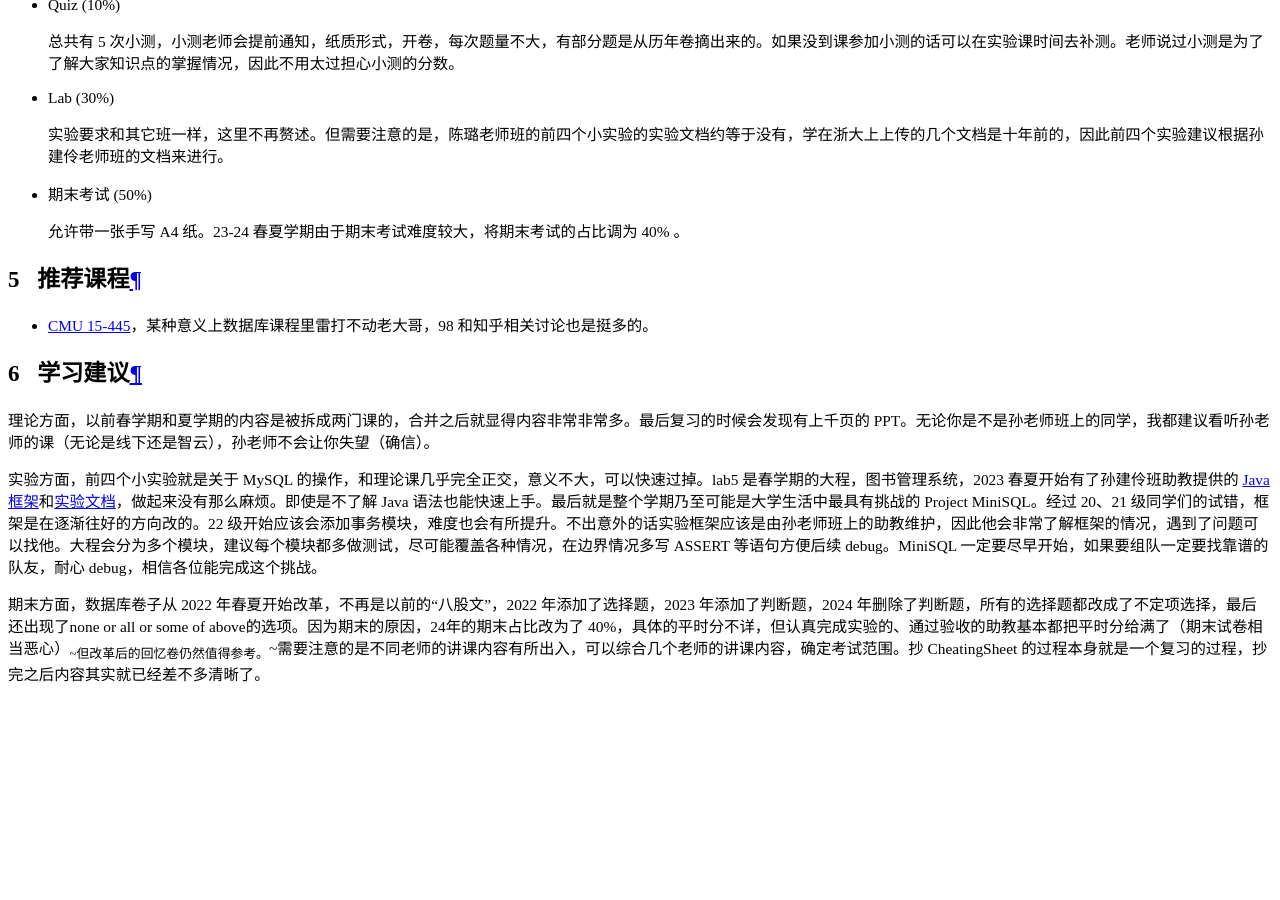
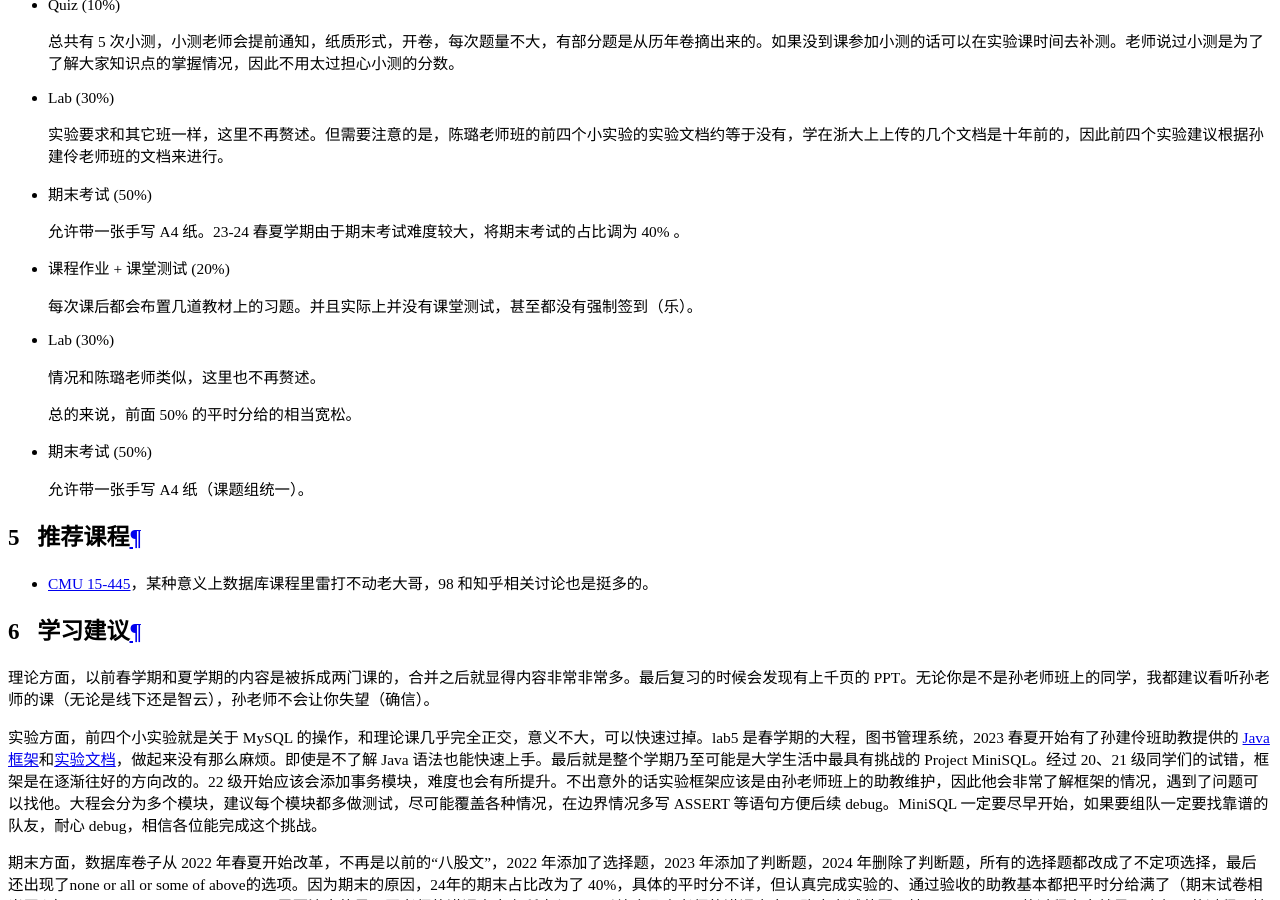
Before and after one commit to ZJU-Turing/TuringCourses, an MkDocs documentation site: the page built from docs/major_mandatory/database/index.md, in a window 1280 px wide and 900 px high, scrolled down 20760 px. Built offline with MkDocs 1.6.1 and Material for MkDocs 9.7.7, drawn with Linux system fonts in a browser that asks for light colours; comment, search, counter and statistics services are not loaded.

Commit message:
docs: 更新 OOP 翁恺老师分数构成以及体系结构何水兵老师实验分数构成，增加数据库系统陈岭老师和数值分析黄劲老师分数构成 (#244)

```diff
--- a/docs/major_mandatory/database/index.md
+++ b/docs/major_mandatory/database/index.md
@@ -113,6 +113,22 @@
 
         允许带一张手写 A4 纸。23-24 春夏学期由于期末考试难度较大，将期末考试的占比调为 40% 。
 
+=== "陈岭"
+
+    * 课程作业 + 课堂测试 (20%)
+
+        每次课后都会布置几道教材上的习题。并且实际上并没有课堂测试，甚至都没有强制签到（乐）。
+
+    * Lab (30%)
+
+        情况和陈璐老师类似，这里也不再赘述。
+
+        总的来说，前面 50% 的平时分给的相当宽松。
+
+    * 期末考试 (50%)
+
+        允许带一张手写 A4 纸（课题组统一）。
+
 === "陈刚"
 
 === "苗晓晔"
```
Also changed, not shown: docs/major_basic/object_oriented_programming/index.md (+10 -1 lines), docs/major_mandatory/computer_architecture/index.md (+3 -1 lines), docs/major_module/numerical_analysis/index.md (+7 -1 lines).
